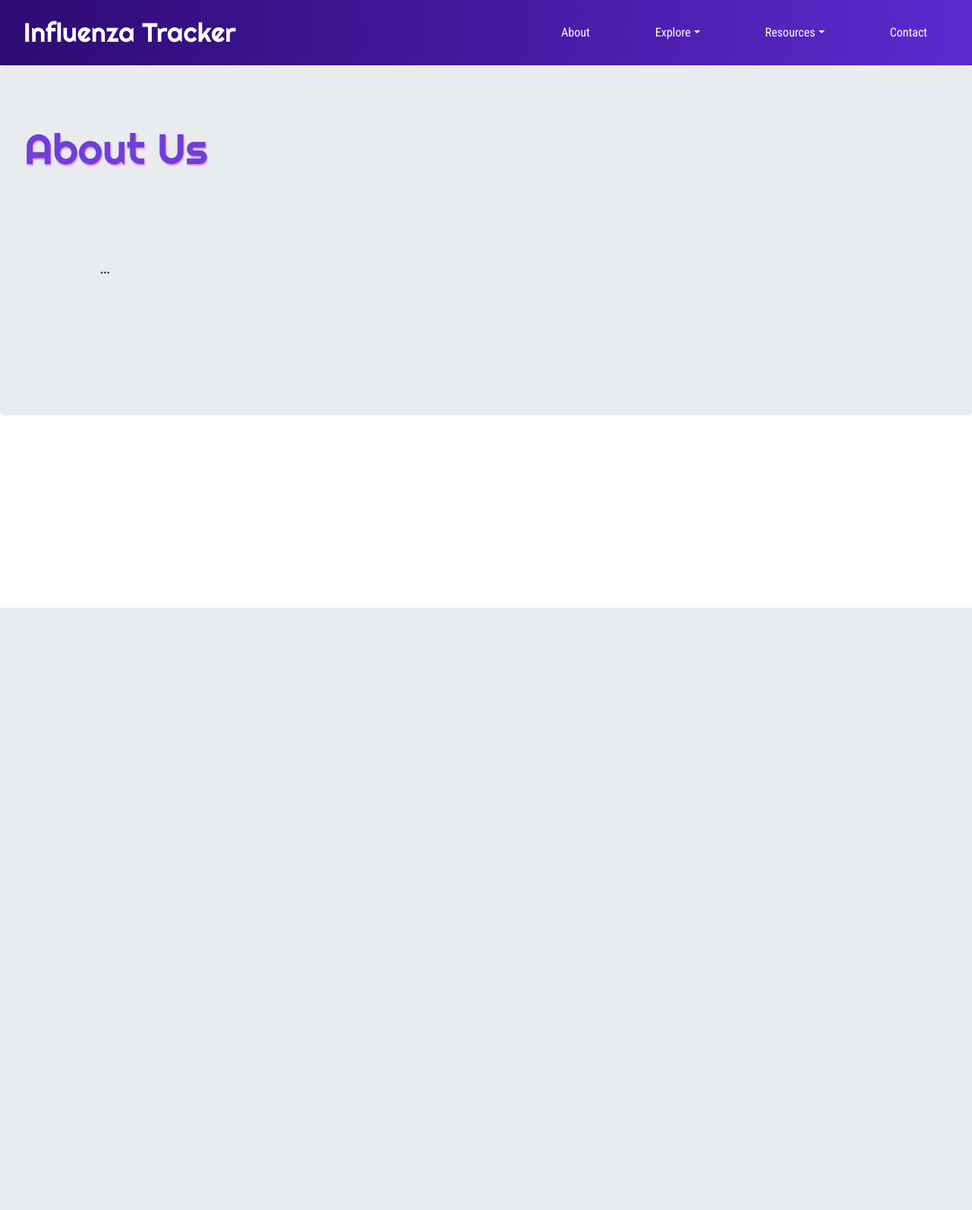
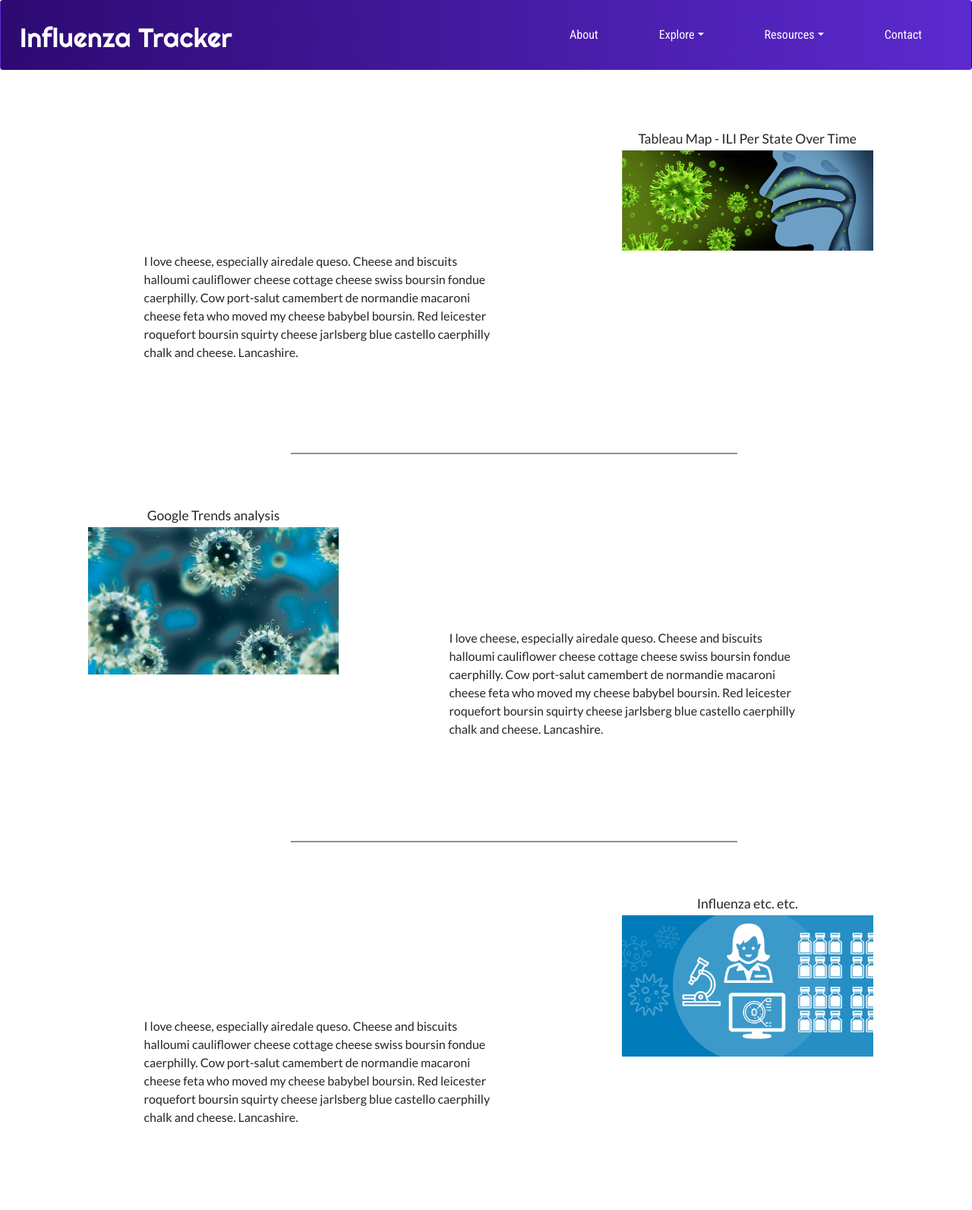
Before and after one commit to Anuujints/FinalUCBX, a Flask app: page / in a window 1280 px wide. Shown: the whole page at 76% size. Before the commit the page ends 800 px from the top, so only its background shows below. Run offline with Flask 2, Linux system fonts and the light colour scheme; parts of the project's set-up code (start-up, migrations or seed data) failed here and were passed over; some libraries are stand-ins or nearby versions.

Commit message:
organized landing page for presentation

```diff
--- a/flu_indicator/static/css/form.css
+++ b/flu_indicator/static/css/form.css
@@ -105,7 +105,7 @@ width:100%;
 padding:10px 45px;
 background-color:#2D0A72;
 border:none;
-color:#fff;
+color:rgb(255, 255, 255);
 font-size:18px;
 font-weight:700;
 cursor:pointer;
--- a/flu_indicator/static/css/style.css
+++ b/flu_indicator/static/css/style.css
@@ -49,6 +49,11 @@ body {
 }
 
 
+.container-fluid {
+  padding-left: 7%;
+}
+
+
 
 /* predictor_map PAGE */
 /* Tableau ILI Patients Per State Map */
@@ -73,11 +78,13 @@ h2 {
 }
 hr {
   width: 50%;
+  align-content: center;
   border-top: 2px solid #8f8f8f;
 }
 .card {
   border: white;
 }
 p {
+  align-content: center;
   padding: 100px;
 }
--- a/flu_indicator/templates/index.html
+++ b/flu_indicator/templates/index.html
@@ -7,6 +7,12 @@
   <title>Influenza Tracker</title>
   <link rel="icon" href="../static/src/assets/favicon.png">
 
+  <link rel="stylesheet" href="https://maxcdn.bootstrapcdn.com/bootstrap/3.3.7/css/bootstrap.min.css"
+  integrity="sha384-BVYiiSIFeK1dGmJRAkycuHAHRg32OmUcww7on3RYdg4Va+PmSTsz/K68vbdEjh4u" crossorigin="anonymous">
+  <script src="https://ajax.googleapis.com/ajax/libs/jquery/3.3.1/jquery.min.js"></script>
+  <script src="https://maxcdn.bootstrapcdn.com/bootstrap/3.3.7/js/bootstrap.min.js"></script>
+  <link rel="stylesheet" type="text/css" href="../static/css/mainHW12.css">
+  <script src="https://d3js.org/d3.v5.min.js"></script>
 
   <link rel="stylesheet" href="https://stackpath.bootstrapcdn.com/bootstrap/4.3.1/css/bootstrap.min.css" integrity="sha384-ggOyR0iXCbMQv3Xipma34MD+dH/1fQ784/j6cY/iJTQUOhcWr7x9JvoRxT2MZw1T" crossorigin="anonymous">
   <link rel="stylesheet" href="https://use.fontawesome.com/releases/v5.1.0/css/all.css">
@@ -54,10 +60,86 @@
   </nav>
 
 
-  <div class="jumbotron">
-    <h1 class="display-4">About Us</h1>
-    <p class="lead">...</p>
-  </div>
+
+
+  <br><br><br><br>
+
+  <div class="container-fluid">
+    <div class="row">
+      <div class="col-md-7 blurbLeft">
+        <br><br><br><br>
+        <!-- start slipsum code -->
+        <p><FONT Size="3">I love cheese, especially airedale queso. Cheese and biscuits halloumi cauliflower
+          cheese cottage cheese swiss boursin fondue caerphilly.
+          Cow port-salut camembert de normandie macaroni cheese feta who moved my cheese babybel boursin.
+          Red leicester roquefort boursin squirty cheese jarlsberg blue castello caerphilly chalk and cheese.
+          Lancashire.</FONT></p>
+      </div>
+      <div class="col-md-4 picturesRight">
+        <div class="container-fluid col-md-12">
+          <div class="card-list visualizations" style="align-content: center">
+            <div class="flourishHover clickableImg">
+              <h3><center>Tableau Map - ILI Per State Over Time</center></h3>
+              <a href="/choropleth"><img src="../static/src/assets/influenzapic.png" class="img-fluid img-responsive" align="right"></a>
+            </div>
+          </div>
+        </div>
+      </div>
+    </div>
+
+    <hr>
+    <br><br><br><br>
+
+    <div class="row">
+      <div class="col-md-4">
+        <div class="container-fluid col-md-12">
+          <div class="card-list visualizations" style="align-content: center">
+            <div class="flourishHover clickableImg">
+              <h3><center>Google Trends analysis</center></h3>
+              <a href="#"><img src="../static/src/assets/Influenza-3d-virus-1510-464x272.png" class="img-fluid img-responsive" align="left"></a>
+            </div>
+          </div>
+        </div>
+      </div>
+      <div class="col-md-7 blurbRight">
+        <br><br><br><br>
+        <p><FONT Size="3">I love cheese, especially airedale queso. Cheese and biscuits halloumi cauliflower
+            cheese cottage cheese swiss boursin fondue caerphilly.
+            Cow port-salut camembert de normandie macaroni cheese feta who moved my cheese babybel boursin.
+            Red leicester roquefort boursin squirty cheese jarlsberg blue castello caerphilly chalk and cheese.
+            Lancashire.</FONT></p>
+      </div>
+    </div>
+
+    <br><hr>
+    <br><br><br><br>
+
+    <div class="row">
+      <div class="col-md-7 blurbLeft">
+        <br><br><br><br>
+        <!-- start slipsum code -->
+        <p><FONT Size="3">I love cheese, especially airedale queso. Cheese and biscuits halloumi cauliflower
+            cheese cottage cheese swiss boursin fondue caerphilly.
+            Cow port-salut camembert de normandie macaroni cheese feta who moved my cheese babybel boursin.
+            Red leicester roquefort boursin squirty cheese jarlsberg blue castello caerphilly chalk and cheese.
+            Lancashire.</FONT></p>
+        <!-- end slipsum code -->
+      </div>
+      <div class="col-md-4 picturesRight">
+        <div class="container-fluid col-md-12">
+          <div class="card-list visualizations" style="align-content: center">
+            <div class="flourishHover clickableImg">
+              <h3><center>Influenza etc. etc.</center></h3>
+              <img src="../static/src/assets/vacuna influenza.png" class="img-fluid img-responsive" align="right">
+            </div>
+          </div>
+        </div>
+      </div>
+    </div>
+
+
+
+
 
 
 
```
Also changed, not shown: flu_indicator/static/src/assets/Anuujin.png (added), flu_indicator/static/src/assets/Ema.png (added), flu_indicator/static/src/assets/Influenza-3d-virus-1510-464x272.png (added), flu_indicator/static/src/assets/Michel.jpeg (added), flu_indicator/static/src/assets/Peter.jpeg (added), flu_indicator/static/src/assets/influenzapic.png (added), flu_indicator/static/src/assets/man1.png (added), flu_indicator/static/src/assets/vacuna influenza.png (added).
